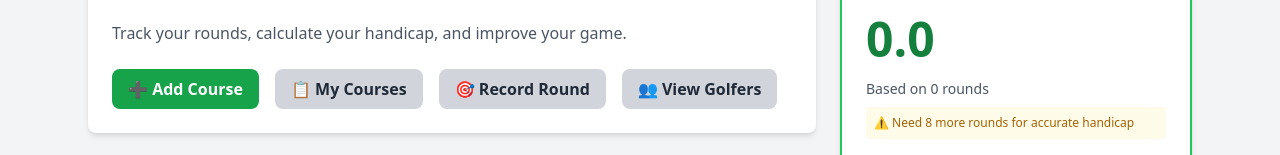
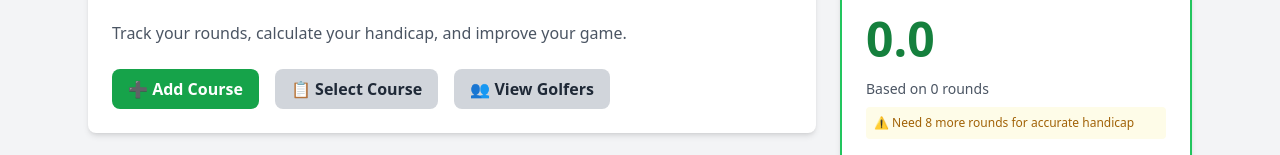
Before and after one commit to sdrindahl/Golf-Score, a Next.js app: page / in a window 1280 px wide. Shown: the part 216-371 px from the top of the page. Built offline with nearby package versions, Linux system fonts and the light colour scheme; no server answers; the database is empty; sample sign-in values are in the browser's storage.

Commit message:
Update home page: remove Record Round button, change My Courses to Select Course

```diff
--- a/app/page.tsx
+++ b/app/page.tsx
@@ -67,12 +67,7 @@ export default function Home() {
             </Link>
             <Link href="/manage-courses">
               <button className="btn-secondary">
-                📋 My Courses
-              </button>
-            </Link>
-            <Link href="/new-round">
-              <button className="btn-secondary">
-                🎯 Record Round
+                📋 Select Course
               </button>
             </Link>
             <Link href="/players">
```
